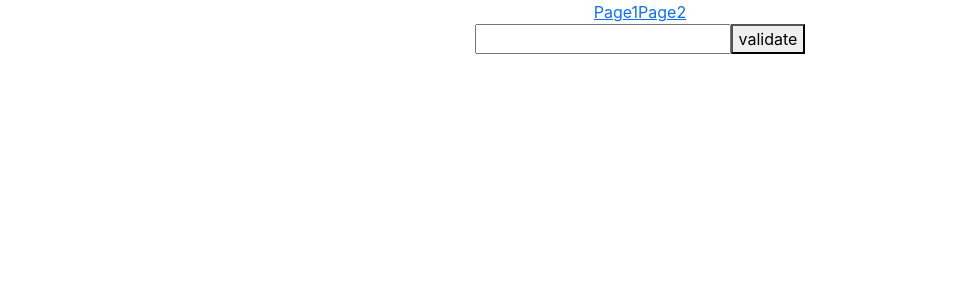
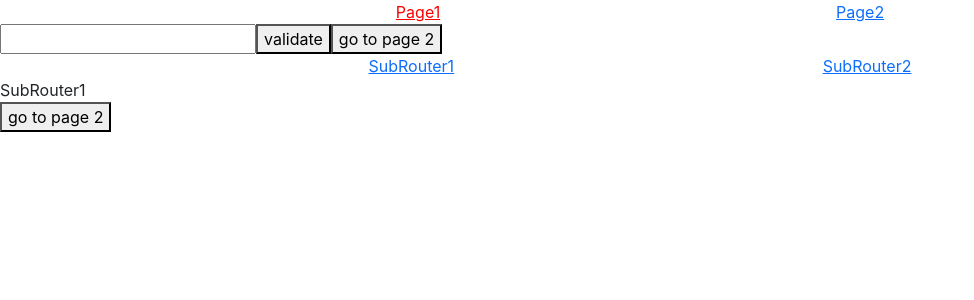
Before and after one commit to krish1302/react-training, a React (Create React App) app: page /page1 in a window 1280 px wide. Shown: the top 300 px of the page, without its empty margins (0-974 px from the left). Built offline with nearby package versions, Linux system fonts and the light colour scheme.

Commit message:
router NavLink SubRoute

```diff
--- a/src/App.css
+++ b/src/App.css
@@ -1,38 +1,11 @@
-.App {
-  text-align: center;
+nav{
+  width: 100%;
+  display: flex;
+  justify-content: space-evenly;
+  align-items: center;
 }
 
-.App-logo {
-  height: 40vmin;
-  pointer-events: none;
+.active{
+  color: red;
+  border-bottom: red;
 }
-
-@media (prefers-reduced-motion: no-preference) {
-  .App-logo {
-    animation: App-logo-spin infinite 20s linear;
-  }
-}
-
-.App-header {
-  background-color: #282c34;
-  min-height: 100vh;
-  display: flex;
-  flex-direction: column;
-  align-items: center;
-  justify-content: center;
-  font-size: calc(10px + 2vmin);
-  color: white;
-}
-
-.App-link {
-  color: #61dafb;
-}
-
-@keyframes App-logo-spin {
-  from {
-    transform: rotate(0deg);
-  }
-  to {
-    transform: rotate(360deg);
-  }
-}
--- a/src/App.js
+++ b/src/App.js
@@ -15,9 +15,12 @@ import {NameContext, WorkContext} from './Components/Context/Context';
 import ParentFuncContext from './Components/ContextFuncComponent/ParentFuncContext';
 import Page1 from './App-components/Page1/Page1';
 import Page2 from './App-components/Page2/Page2';
-import { Route, Routes, Link } from 'react-router-dom';
+import { Route, Routes, Link, useNavigate, NavLink } from 'react-router-dom';
 import RoutePage1 from './Router-Components/RoutePage1';
 import RoutePage2 from './Router-Components/RoutePage2';
+import SubRouter1 from './Router-Components/sub-routers/SubRouter1';
+import SubRouter2 from './Router-Components/sub-routers/SubRouter2';
+
 
 function App() {
 
@@ -25,9 +28,14 @@ function App() {
   const child2 = useRef()
   const [mount, setMount] = useState(false)
   const [page, setPage] = useState('page1')
+  const navigate = useNavigate()
 
   function parentFunc(child){
     alert(child)
+  }
+
+  function navigation(route){
+    navigate(route)
   }
 
   return (
@@ -64,15 +72,22 @@ function App() {
 
       {/* {page === 'page1' && <Page1 setPage={setPage}/>}
       {page === 'page2' && <Page2 setPage={setPage}/>} */}
-
-      <Link to="page1">Page1</Link>
-      <Link to="page2">Page2</Link>
+      <nav>
+        <NavLink to="page1">Page1</NavLink>
+        <NavLink to="page2">Page2</NavLink>
+      </nav>
 
       <Routes>
-        <Route index element={<RoutePage1/>} ></Route>
-        <Route path="page1" element={<RoutePage1/>} ></Route>
+        <Route path='/' element={<RoutePage1 navigation={navigation}/>} ></Route>
+        <Route path="page1" element={<RoutePage1 />} >
+            <Route index element={<SubRouter1/>}></Route>
+            <Route path='sub1' element={<SubRouter1/>} />
+            <Route path='sub2' element={<SubRouter2/>} />
+        </Route>
         <Route path="page2" element={<RoutePage2/>} ></Route>
       </Routes>
+
+      <button onClick={()=> navigate('/page2')}>go to page 2</button>
 
     </div>
   );
--- a/src/Router-Components/RoutePage1.js
+++ b/src/Router-Components/RoutePage1.js
@@ -1,11 +1,14 @@
 import React, { Component, createRef } from 'react'
+import { Navigate, Outlet, Routes, Route, NavLink } from 'react-router-dom'
+import SubRouter1 from './sub-routers/SubRouter1'
+import SubRouter2 from './sub-routers/SubRouter2'
 
 class RoutePage1 extends Component {
     constructor(props) {
       super(props)
 
       this.state = {
-
+        page : ""
       }
 
       this.inputRef = createRef()
@@ -29,11 +32,29 @@ class RoutePage1 extends Component {
         }
 
     }
+
+    goPage2(){
+      this.setState({
+        page: "page2"
+      })
+    }
+
   render() {
     return (
       <div>
+        { this.state.page === 'page2' && ( <Navigate to='/page2' /> )}
+
         <input ref={this.inputRef}/>
         <button onClick={()=> this.inputValidation()}>validate</button>
+        <button onClick={()=> this.goPage2()}>go to page 2</button>
+
+        <nav>
+          <NavLink to='/page1/sub1'>SubRouter1</NavLink>
+          <NavLink to='/page1/sub2'>SubRouter2</NavLink>
+        </nav>
+
+        <Outlet></Outlet>
+
       </div>
     )
   }
--- /dev/null
+++ b/src/Router-Components/sub-routers/SubRouter1.js
@@ -0,0 +1,11 @@
+import React, { Component } from 'react'
+
+class SubRouter1 extends Component {
+  render() {
+    return (
+      <div>SubRouter1</div>
+    )
+  }
+}
+
+export default SubRouter1
--- /dev/null
+++ b/src/Router-Components/sub-routers/SubRouter2.js
@@ -0,0 +1,11 @@
+import React, { Component } from 'react'
+
+class SubRouter2 extends Component {
+  render() {
+    return (
+      <div>SubRouter2</div>
+    )
+  }
+}
+
+export default SubRouter2
```
